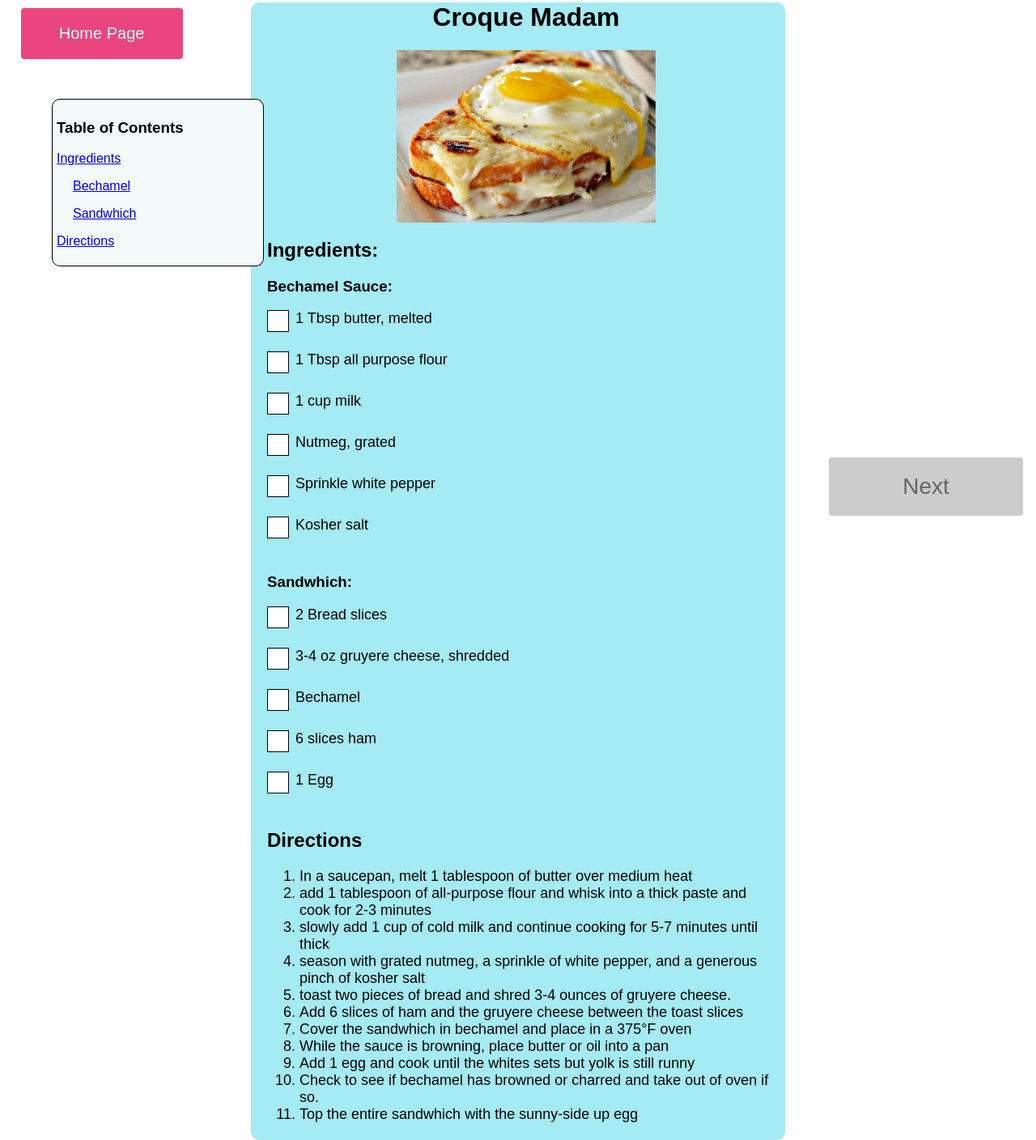
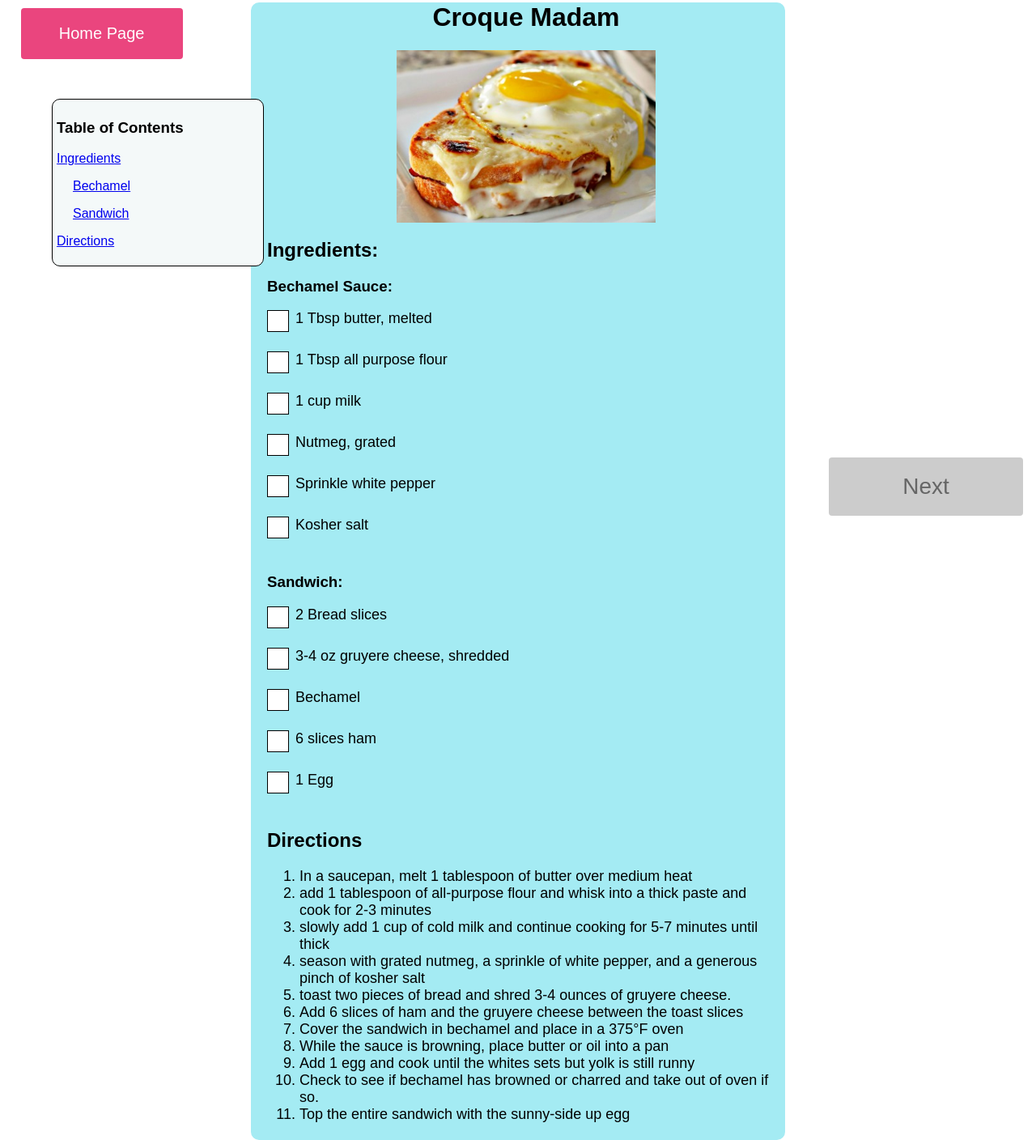
Before and after one commit to nkevin98/Team10-WebProgramming, a plain HTML site: page croque.html in a window 1280 px wide. Shown: the part 118-1526 px from the top of the page at 81% size. Drawn offline with Linux system fonts and the light colour scheme.

Commit message:
typo fix

```diff
--- a/croque.html
+++ b/croque.html
@@ -20,7 +20,7 @@
 			<h3>Table of Contents</h3>
 			<a href="#Ingredients"> <p>Ingredients</p></a>
 			<a href="#Bechamel"><p class="sub">Bechamel</p></a>
-			<a href="#Sandwhich"><p class="sub">Sandwhich</p></a>
+			<a href="#Sandwich"><p class="sub">Sandwich</p></a>
 			<a href="#Directions"> <p>Directions</p></a>
 		</aside>
 		<div id="content">
@@ -53,7 +53,7 @@
 				  <input type="checkbox">
 				  <span class="checkmark"></span>
 				</label><br>
-				<h3 id="Sandwhich">Sandwhich:</h3>
+				<h3 id="Sandwhich">Sandwich:</h3>
 				<label class="container">2 Bread slices
 				  <input type="checkbox">
 				  <span class="checkmark"></span>
@@ -82,11 +82,11 @@
 					<li id="step4">season with grated nutmeg, a sprinkle of white pepper, and a generous pinch of kosher salt</li>
 					<li id="step5">toast two pieces of bread and shred 3-4 ounces of gruyere cheese.</li>
 					<li id="step6">Add 6 slices of ham and the gruyere cheese between the toast slices</li>
-					<li id="step7">Cover the sandwhich in bechamel and place in a 375°F oven</li>
+					<li id="step7">Cover the sandwich in bechamel and place in a 375°F oven</li>
 					<li id="step8">While the sauce is browning, place butter or oil into a pan</li>
 					<li id="step9">Add 1 egg and cook until the whites sets but yolk is still runny</li>
 					<li id="step10">Check to see if bechamel has browned or charred and take out of oven if so.</li>
-					<li id="step11">Top the entire sandwhich with the sunny-side up egg</li>
+					<li id="step11">Top the entire sandwich with the sunny-side up egg</li>
 				</ol>
 			</div>
 		</div>
```
